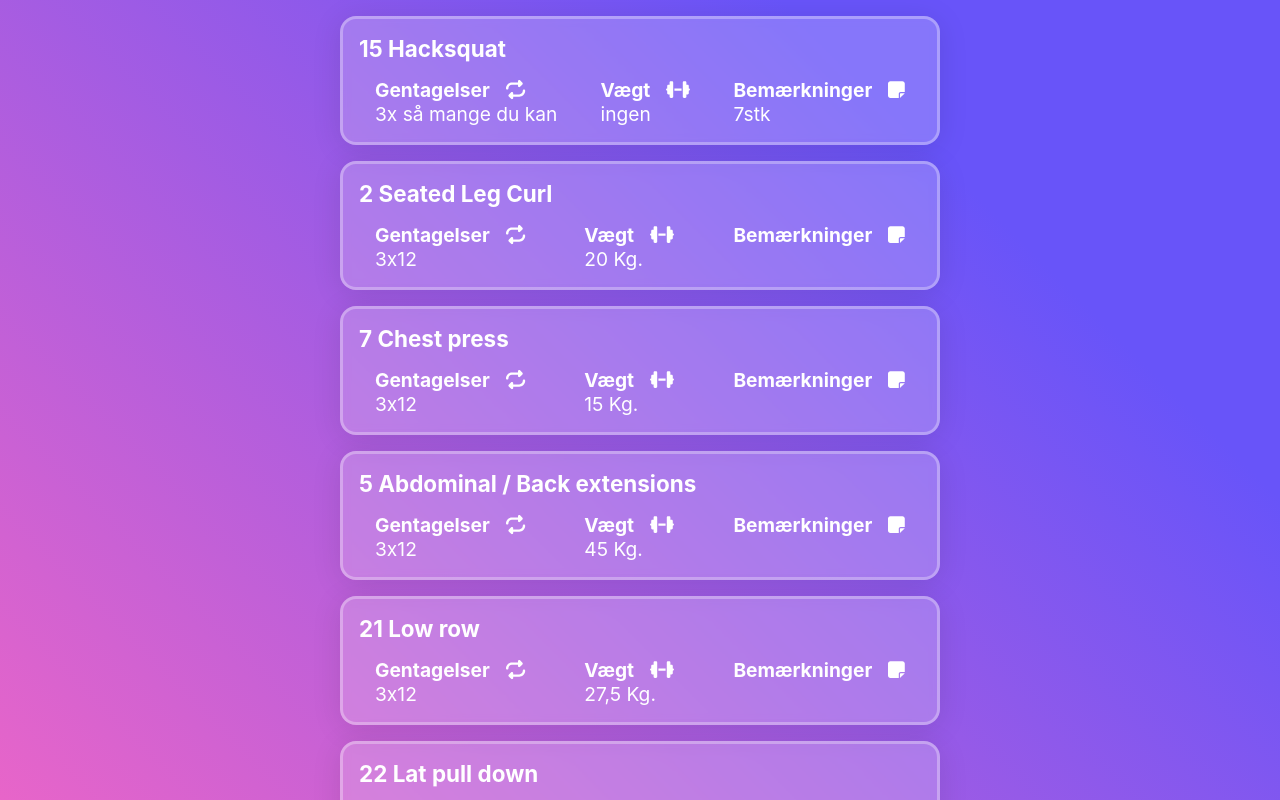
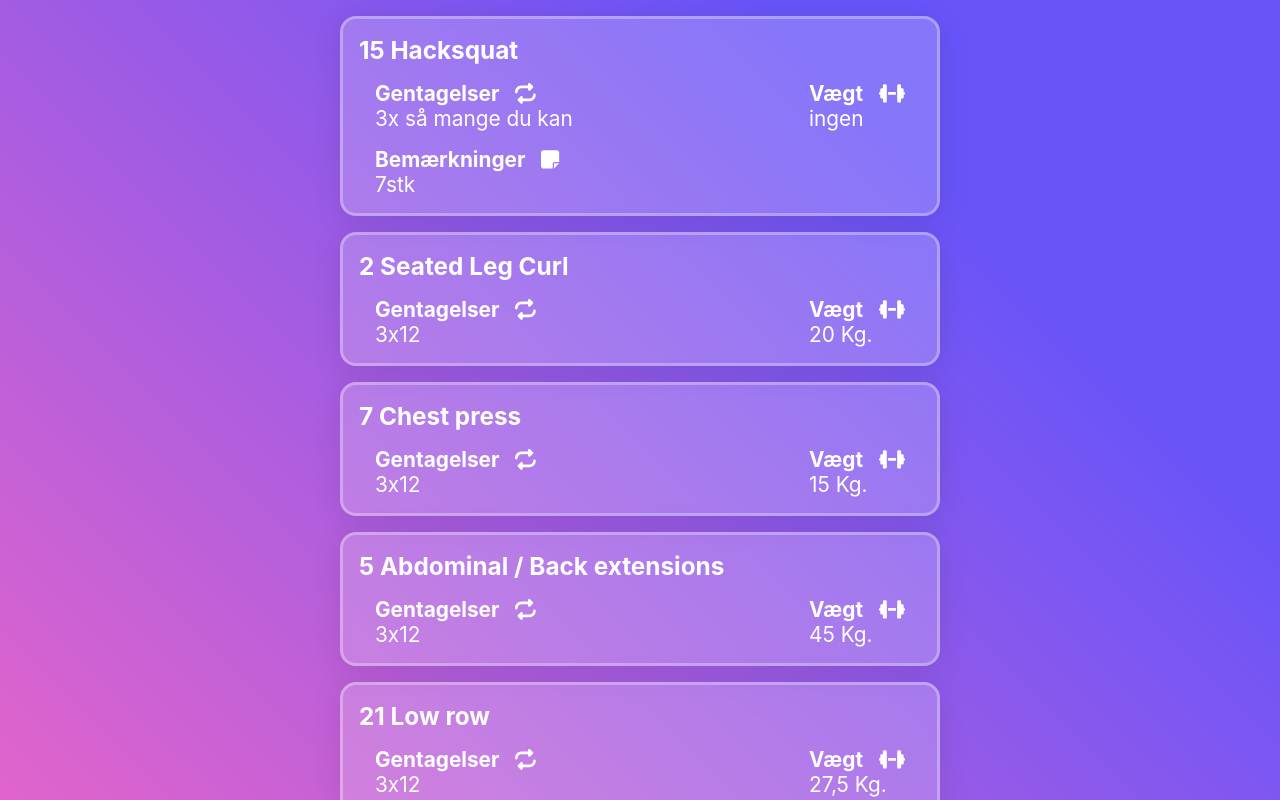
Before and after one commit to LolerSwager/fitness_app, a React (Create React App) app: page / in a window 1280 px wide. Both pictures are taken after a click on the button "Load Jannick". Shown: the top 800 px of the page. Built offline with nearby package versions, Linux system fonts and the light colour scheme.

Commit message:
more space

```diff
--- a/src/Components/PlanCard.jsx
+++ b/src/Components/PlanCard.jsx
@@ -27,6 +27,9 @@ const PlanCard = ({ data }) => {
                     </label>
                     {data && data.weight ? <p>{data.weight} Kg.</p> : <p>ingen</p>}
                 </span>
+            </StyledContent>
+            {data && data.remarks ? (
+                <StyledContent>
                     <span>
                         <label>
                             <h4>Bemærkninger</h4>
@@ -35,6 +38,9 @@ const PlanCard = ({ data }) => {
                         <>{data.remarks}</>
                     </span>
                 </StyledContent>
+            ) : (
+                <></>
+            )}
         </StyledCard>
     )
 }
@@ -43,7 +49,7 @@ const StyledCard = styled.div`
     display: flex;
     flex-direction: column;
     gap: 1rem;
-    font-size: 1.2rem;
+    font-size: 1.3rem;
     padding: 1rem;
     border-radius: 10px;
 
```
Lines whose indentation alone changed are shown as unchanged.
